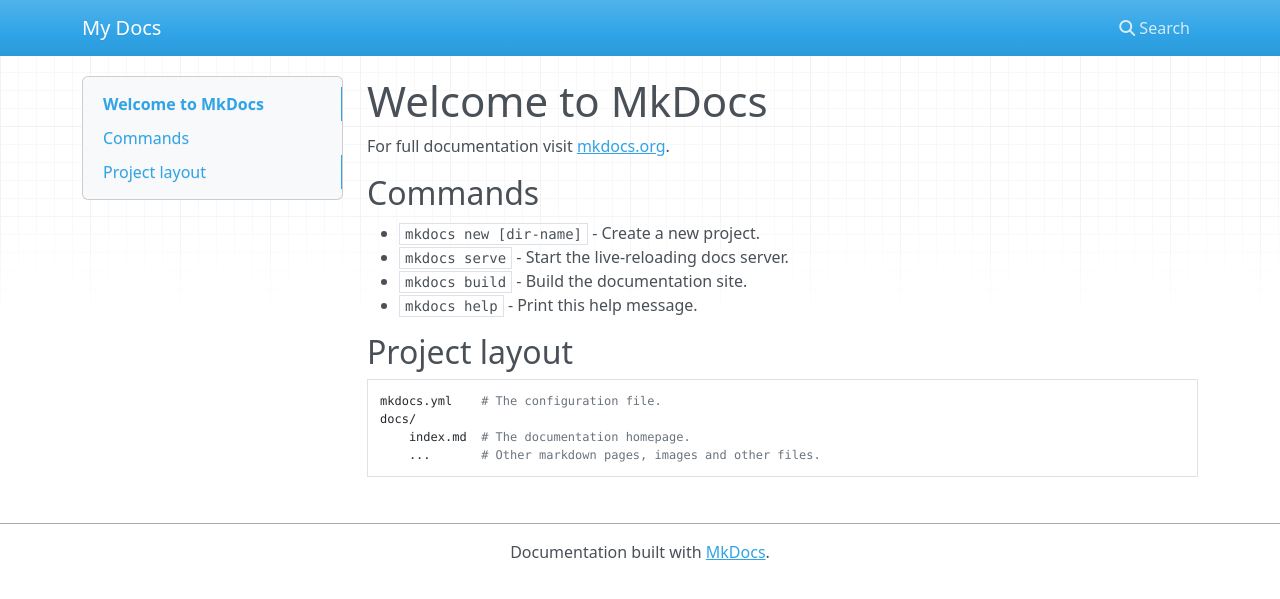
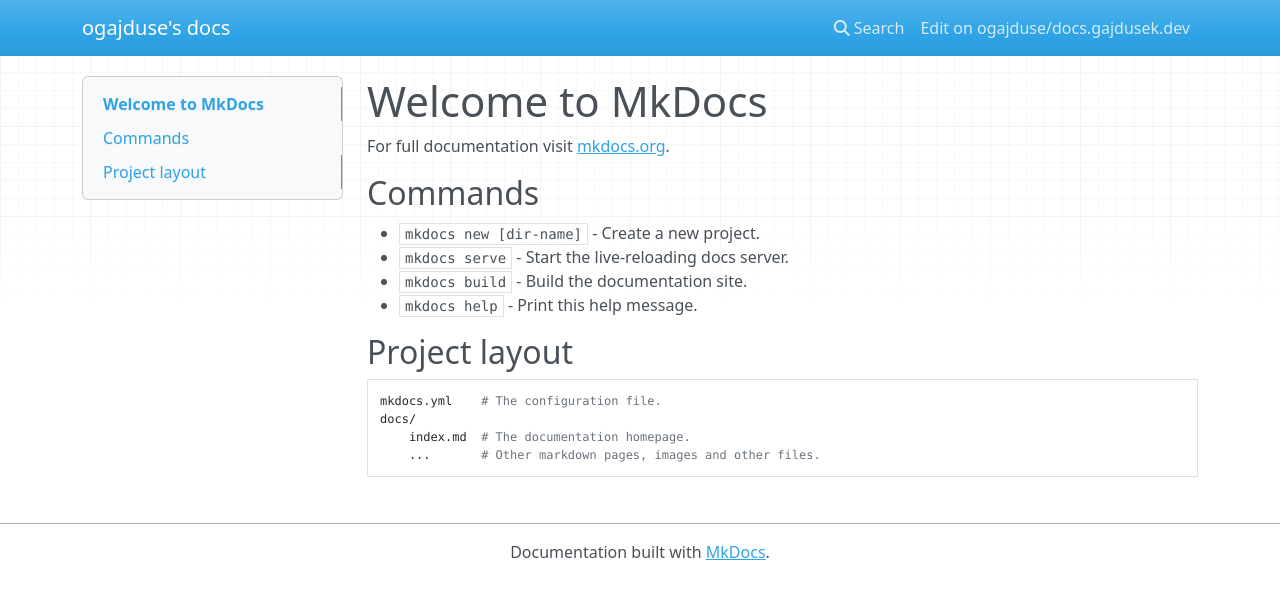
Before and after one commit to ogajduse/docs.gajdusek.dev, an MkDocs documentation site: the page built from docs/index.md, in a window 1280 px wide. Shown: the top 599 px of the page. Built offline with MkDocs 1.6.1, drawn with Linux system fonts in a browser that asks for light colours; nearby versions of some CDN libraries.

```diff
--- a/mkdocs.yml
+++ b/mkdocs.yml
@@ -1 +1,10 @@
-site_name: My Docs
+site_name: ogajduse's docs
+site_description: 'Personal documentation site containging mostly braindumps.'
+site_author: 'Ondřej Gajdušek'
+docs_dir: docs/
+repo_name: 'ogajduse/docs.gajdusek.dev'
+repo_url: 'https://github.com/ogajduse/docs.gajdusek.dev'
+nav:
+    - Home: index.md
+theme:
+  name: 'mkdocs'
```
